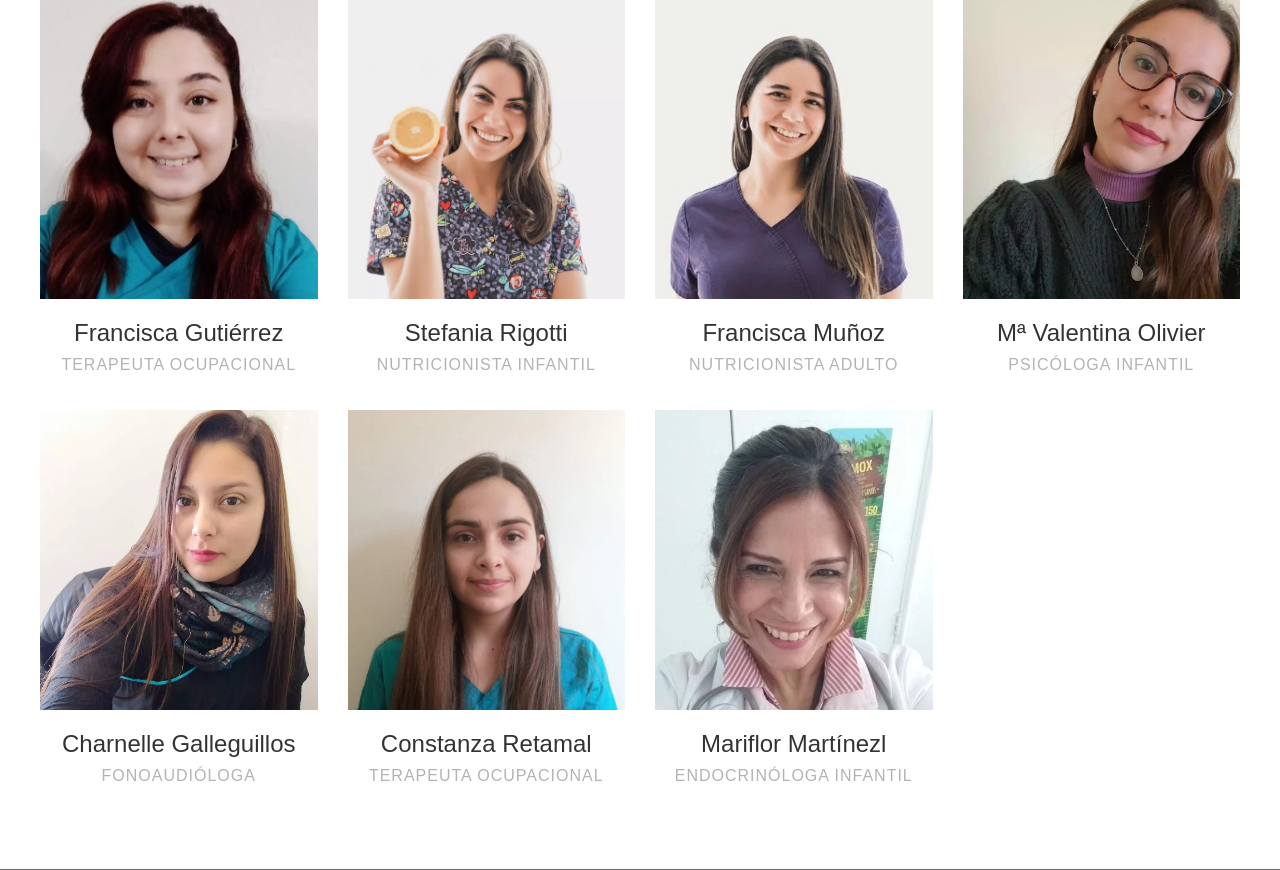
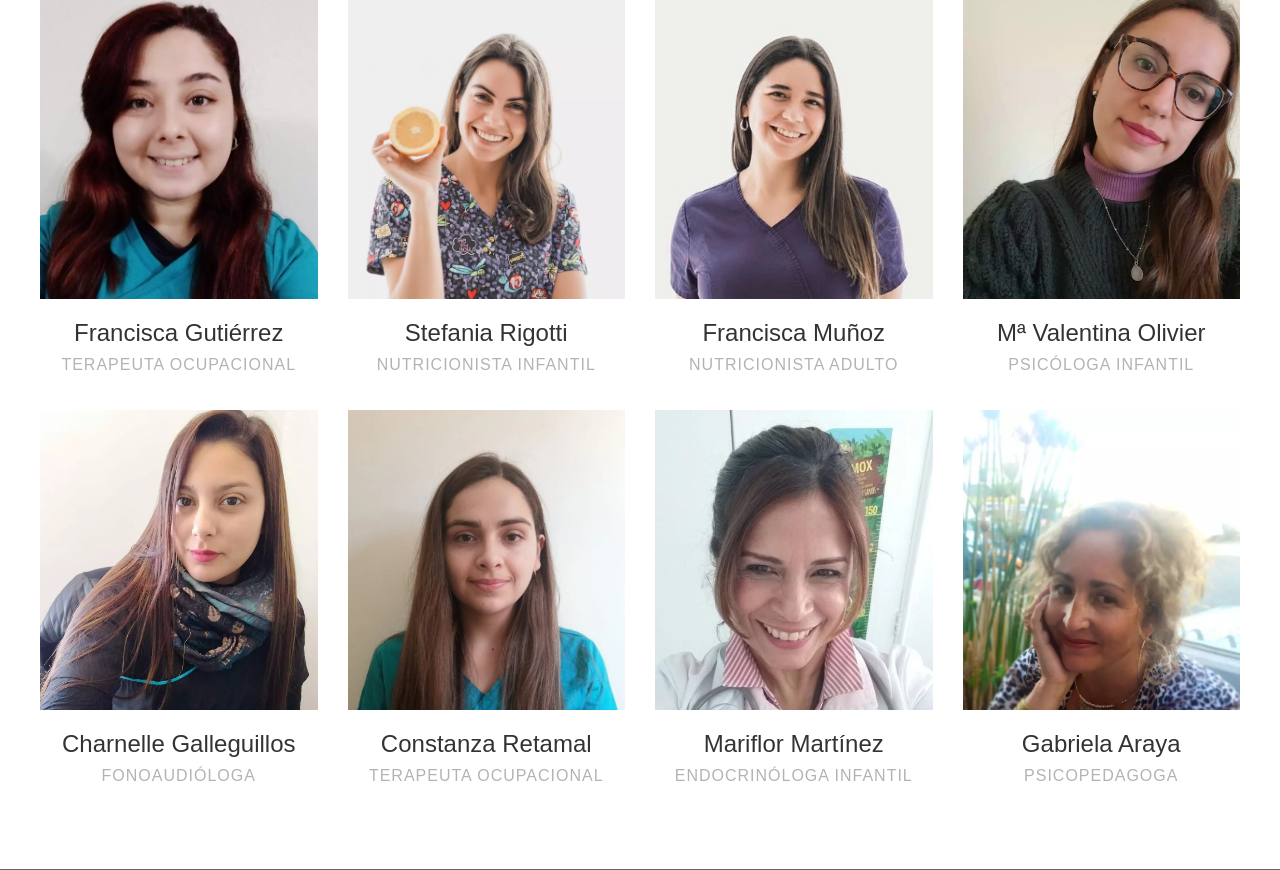
Before and after one commit to lopez-eguiluz-ltda/mundi.cl, a PHP site: page / in a window 1280 px wide. Shown: the part 3570-4440 px from the top of the page. Run offline with PHP 8.4, Linux system fonts and the light colour scheme; some web fonts are replaced.

Commit message:
Agregada gabriela araya

```diff
--- a/css/custom.css
+++ b/css/custom.css
@@ -214,6 +214,15 @@
     background-image: url(../images/mariflor_martinez.webp);
 }
 
+.no-webp .img#item18 {
+    background-image: url(../images/gabriela_araya.jpg);
+}
+
+.webp .img#item18 {
+    background-image: url(../images/gabriela_araya.webp);
+}
+
+
 
 
 /*MISION Y VISION*/
--- a/index.php
+++ b/index.php
@@ -585,8 +585,21 @@ header("Content-Security-Policy:frame-ancestors 'none'; default-src 'self';img-s
 							</div>
 						</div>
 						<div class="text pt-3 text-center">
-							<h3>Mariflor Martínezl</h3>
+							<h3>Mariflor Martínez</h3>
 							<span class="position">Endocrinóloga Infantil</span>
+						</div>
+					</div>
+				</div>
+
+				<div class="col-md-6 col-lg-3 ftco-animate">
+					<div class="staff">
+						<div class="img-wrap d-flex align-items-stretch">
+							<div class="img align-self-stretch" id="item18">
+							</div>
+						</div>
+						<div class="text pt-3 text-center">
+							<h3>Gabriela Araya</h3>
+							<span class="position">Psicopedagoga</span>
 						</div>
 					</div>
 				</div>
```
Also changed, not shown: images/gabriela_araya.jpg (added), images/gabriela_araya.webp (added).
